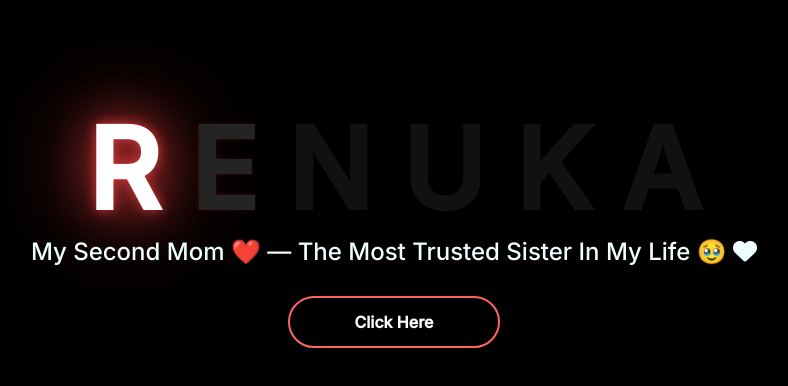
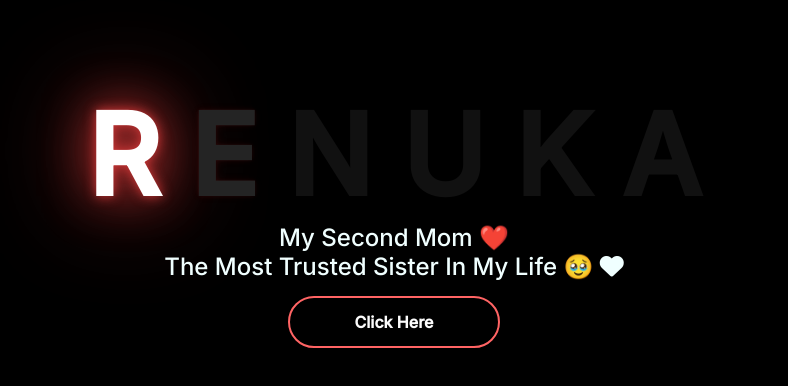
Before and after one commit to diniiosofficial/Surprise-Website-For-Sister, a plain HTML site: page index.html in a window 1280 px wide. Shown: the part 240-626 px from the top of the page, without its empty margins (254-1042 px from the left). Drawn offline with Linux system fonts and the light colour scheme; a web font is replaced by a local one.

Commit message:
Update index.html

```diff
--- a/index.html
+++ b/index.html
@@ -28,8 +28,10 @@
 
     </div>
     <div style="text-align: center;" class="description">
-    <span>My Second Mom ❤️ — The Most Trusted Sister In My Life 🥹 <i class="fa-solid fa-heart"></i></span>
+    <span>My Second Mom ❤️</span><br>
+    <span>The Most Trusted Sister In My Life 🥹 <i class="fa-solid fa-heart"></i></span>
     </div>
+
 
      <!-- Button -->
   <div style="position: absolute; top: 67vh; width: 100%; display: flex; justify-content: center;">
```
